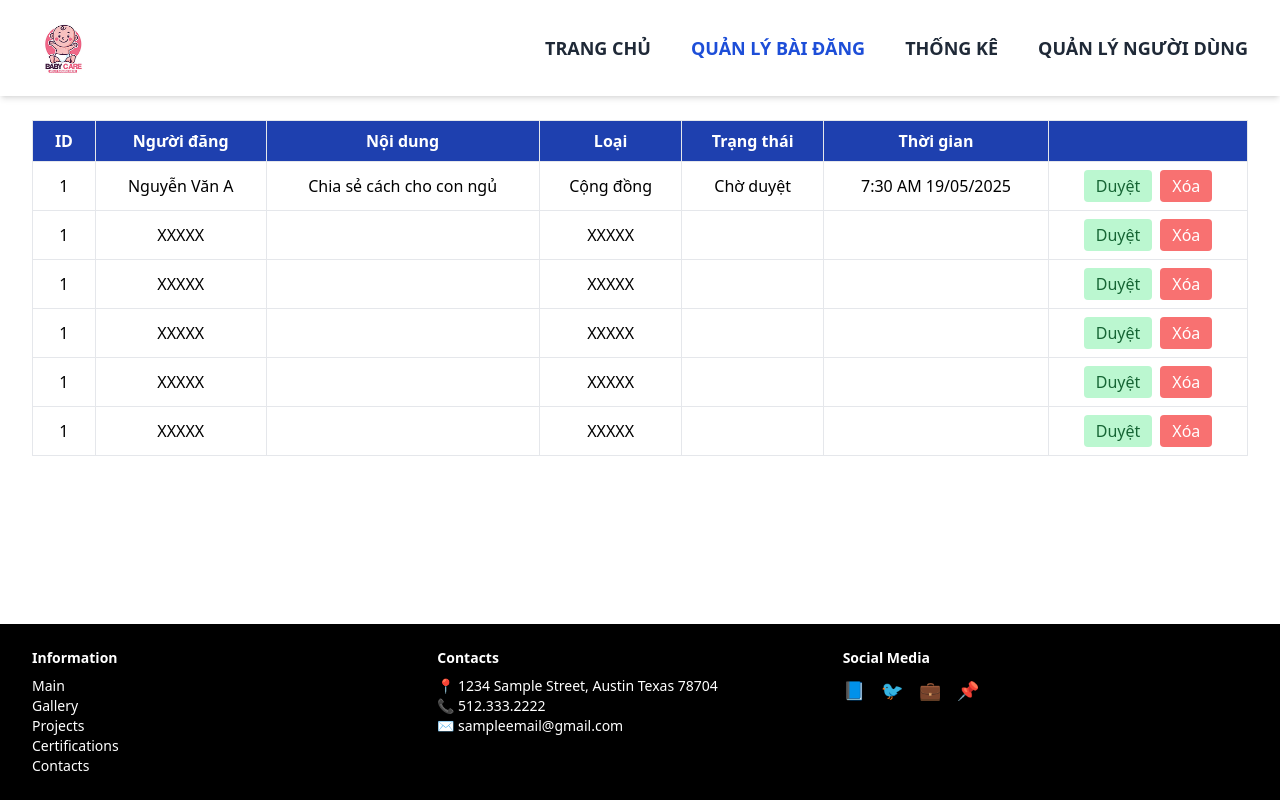
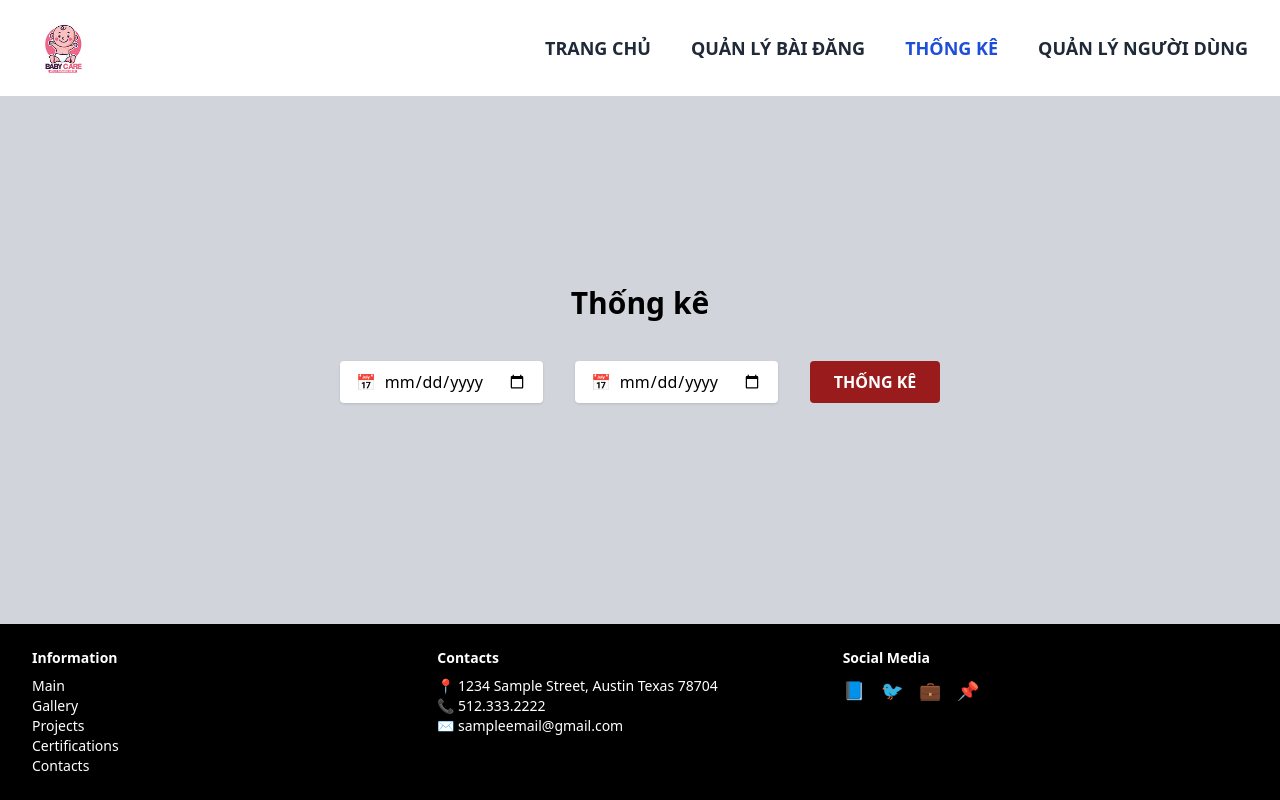
Before and after one commit to QuangVinhNguyen2004/Web_Admin_DATT, a React (Vite) app: page /thong-ke in a window 1280 px wide. Built offline with nearby package versions, Linux system fonts and the light colour scheme.

Commit message:
Chỉnh sửa lại menu và giao diện thống kê

```diff
--- a/package.json
+++ b/package.json
@@ -9,7 +9,8 @@
   "dependencies": {
     "react": "^18.2.0",
     "react-dom": "^18.2.0",
-    "react-icons": "^5.5.0"
+    "react-icons": "^5.5.0",
+    "react-router-dom": "^7.6.2"
   },
   "devDependencies": {
     "autoprefixer": "^10.4.14",
--- a/src/App.jsx
+++ b/src/App.jsx
@@ -1,7 +1,26 @@
+// App.jsx
 import React from 'react';
+import { BrowserRouter as Router, Routes, Route, Navigate } from 'react-router-dom';
 import Login from './login';
 import Register from './Register';
+import Home from './home';
+import PostManagement from './post';
+import Statistics from './Statistics';
+
+
 function App() {
-  return <Login/>;
+  return (
+    <Router>
+      <Routes>
+        <Route path="/" element={<Navigate to="/home" />} />
+
+        <Route path="/home" element={<Home />} />
+        <Route path="/quan-ly-bai-dang" element={<PostManagement />} />
+        <Route path="/thong-ke" element={<Statistics />} />
+
+      </Routes>
+    </Router>
+  );
 }
+
 export default App;
--- /dev/null
+++ b/src/Statistics.jsx
@@ -0,0 +1,87 @@
+import React, { useState } from 'react';
+
+export default function Statistics() {
+  const [startDate, setStartDate] = useState('');
+  const [endDate, setEndDate] = useState('');
+
+  const handleSubmit = () => {
+    alert(`Thống kê từ ${startDate} đến ${endDate}`);
+  };
+
+  return (
+    <div className="flex flex-col min-h-screen">
+      {/* Header */}
+      <header className="flex justify-between items-center px-8 py-4 bg-white shadow-md">
+        <img src="/img/logo.png" alt="Logo" className="h-16" />
+        <nav className="space-x-10 text-lg font-semibold uppercase text-gray-800">
+          <a href="/home">Trang chủ</a>
+          <a href="/quan-ly-bai-dang">Quản lý bài đăng</a>
+          <a href="/thong-ke" className="text-blue-700">Thống kê</a>
+          <a href="/quan-ly-nguoi-dung">Quản lý người dùng</a>
+        </nav>
+      </header>
+
+      {/* Main content */}
+      <main className="flex-1 bg-gray-300 flex flex-col items-center justify-center py-12">
+        <h1 className="text-3xl font-bold mb-10">Thống kê</h1>
+        <div className="flex gap-8 mb-8">
+          <div className="flex items-center gap-2 bg-white px-4 py-2 rounded shadow">
+            <span role="img" aria-label="calendar">📅</span>
+            <input
+              type="date"
+              value={startDate}
+              onChange={(e) => setStartDate(e.target.value)}
+              className="outline-none"
+              placeholder="Chọn ngày bắt đầu"
+            />
+          </div>
+          <div className="flex items-center gap-2 bg-white px-4 py-2 rounded shadow">
+            <span role="img" aria-label="calendar">📅</span>
+            <input
+              type="date"
+              value={endDate}
+              onChange={(e) => setEndDate(e.target.value)}
+              className="outline-none"
+              placeholder="Chọn ngày kết thúc"
+            />
+          </div>
+          <button
+            onClick={handleSubmit}
+            className="bg-red-800 text-white px-6 py-2 font-bold rounded hover:bg-red-700"
+          >
+            THỐNG KÊ
+          </button>
+        </div>
+      </main>
+
+      {/* Footer */}
+      <footer className="bg-black text-white px-8 py-6 grid grid-cols-3 text-sm">
+        <div>
+          <h4 className="font-bold mb-2">Information</h4>
+          <ul>
+            <li>Main</li>
+            <li>Gallery</li>
+            <li>Projects</li>
+            <li>Certifications</li>
+            <li>Contacts</li>
+          </ul>
+        </div>
+        <div>
+          <h4 className="font-bold mb-2">Contacts</h4>
+          <p>📍 1234 Sample Street, Austin Texas 78704</p>
+          <p>📞 512.333.2222</p>
+          <p>✉️ sampleemail@gmail.com</p>
+        </div>
+        <div>
+          <h4 className="font-bold mb-2">Social Media</h4>
+          <div className="flex space-x-4 text-lg mt-1">
+            <a href="#">📘</a>
+            <a href="#">🐦</a>
+            <a href="#">💼</a>
+            <a href="#">📌</a>
+          </div>
+        </div>
+      </footer>
+    </div>
+  );
+}
--- a/src/home.jsx
+++ b/src/home.jsx
@@ -1,6 +1,6 @@
 import React from "react";
 import { FaEdit, FaTrash } from "react-icons/fa";
-
+import { Link } from "react-router-dom";
 export default function Home() {
   const users = [
     {
@@ -25,10 +25,10 @@ export default function Home() {
       <header className="flex justify-between items-center px-8 py-4 bg-white shadow-md">
         <img src="/img/logo.png" alt="Logo" className="h-16" />
         <nav className="space-x-10 text-lg font-semibold uppercase text-gray-800">
-          <a href="#">Trang chủ</a>
-          <a href="#">Quản lý bài đăng</a>
-          <a href="#">Thống kê</a>
-          <a href="#">Quản lý người dùng</a>
+          <Link to="/home" className="text-blue-700">Trang chủ</Link>
+          <Link to="/quan-ly-bai-dang">Quản lý bài đăng</Link>
+          <Link to="/thong-ke">Thống kê</Link>
+          <Link to="/quan-ly-nguoi-dung">Quản lý người dùng</Link>
         </nav>
       </header>
 
--- a/src/main.jsx
+++ b/src/main.jsx
@@ -1,12 +1,11 @@
 import React from 'react'
 import ReactDOM from 'react-dom/client'
 import App from './App.jsx'
-import Home from './home.jsx'
-import PostManagement from './post.jsx'
+
 import './index.css'
 
 ReactDOM.createRoot(document.getElementById('root')).render(
   <React.StrictMode>
-    <PostManagement />
+    <App/>
   </React.StrictMode>
 )
--- a/src/post.jsx
+++ b/src/post.jsx
@@ -26,12 +26,10 @@ export default function PostManagement() {
       <header className="flex justify-between items-center px-8 py-4 bg-white shadow-md">
         <img src="/img/logo.png" alt="Logo" className="h-16" />
         <nav className="space-x-10 text-lg font-semibold uppercase text-gray-800">
-          <a href="#">Trang chủ</a>
-          <a href="#" className="text-blue-700">
-            Quản lý bài đăng
-          </a>
-          <a href="#">Thống kê</a>
-          <a href="#">Quản lý người dùng</a>
+          <a href="/home">Trang chủ</a>
+          <a href="/quan-ly-bai-dang" className="text-blue-700">Quản lý bài đăng</a>
+          <a href="/thong-ke" >Thống kê</a>
+          <a href="/quan-ly-nguoi-dung">Quản lý người dùng</a>
         </nav>
       </header>
 
```
Also changed, not shown: src/user.jsx (added), 1 other file (tests, documents, lock files or other folders).
